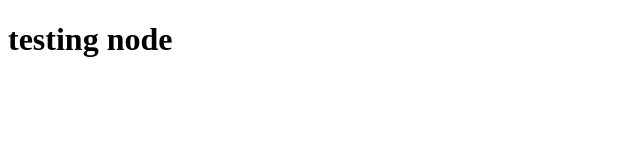
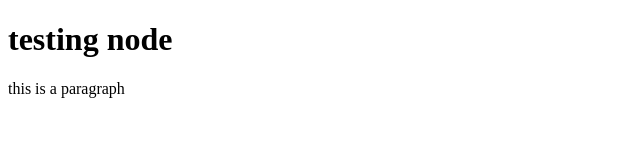
Before and after one commit to ola-torinmo/git-test, a website: page index.html in a window 1280 px wide. Shown: the whole page, without its empty margins (0-640 px from the left). Drawn offline with Linux system fonts and the light colour scheme.

Commit message:
second commit created a .gitignore file added lite-server to the package.json file

```diff
--- a/index.html
+++ b/index.html
@@ -8,5 +8,6 @@
 </head>
 <body>
     <h1>testing node</h1>
+    <p>this is a paragraph</p>
 </body>
 </html>
```
Also changed, not shown: package.json (added, +26 -0 lines), 2 other files.
